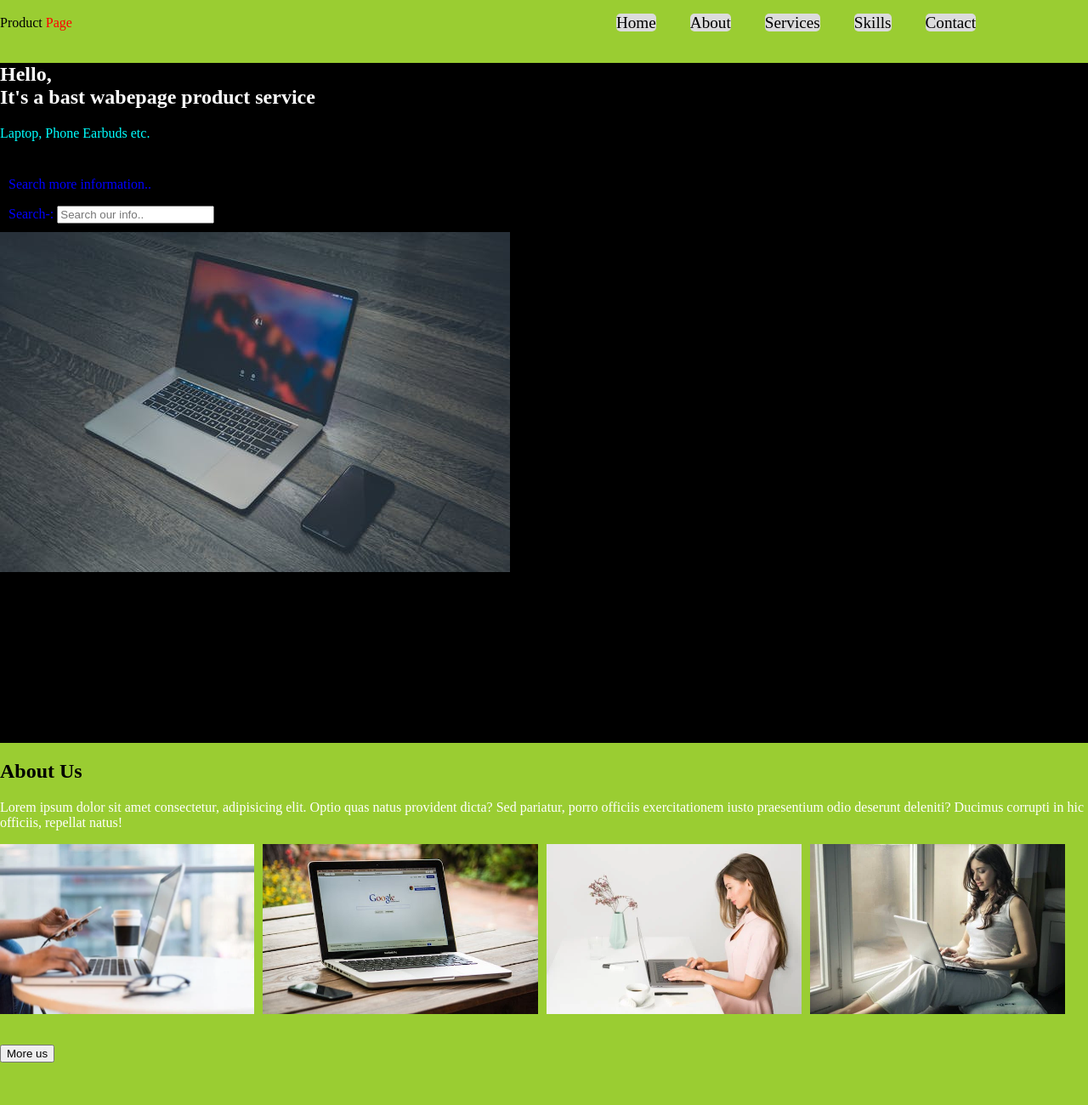
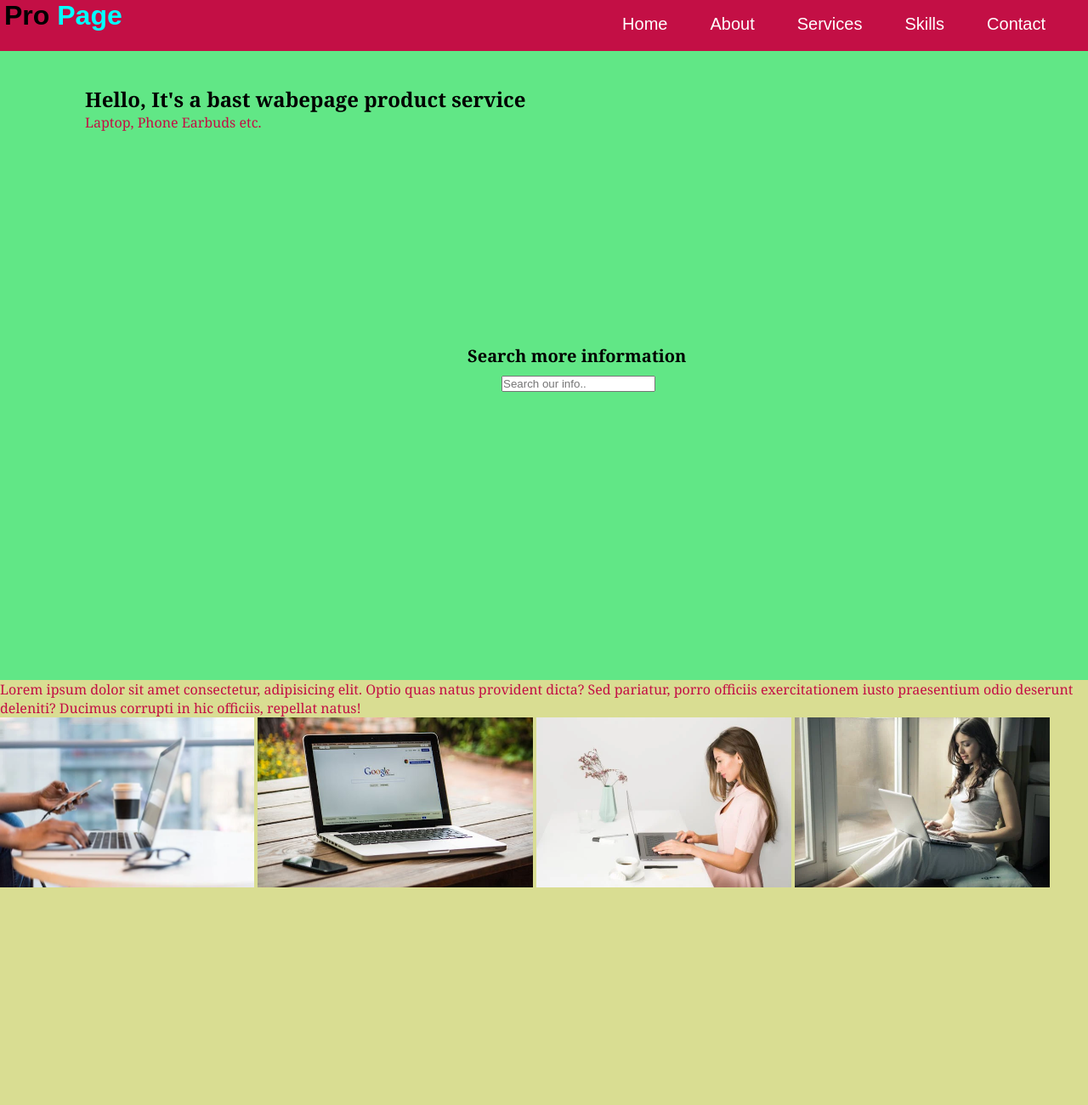
Before and after one commit to SameerAli-01/Product-Webpage, a plain HTML site: page index.html in a window 1280 px wide. Shown: the top 1300 px of the page at 85% size. Drawn offline with Linux system fonts and the light colour scheme; files whose address does not match are found by name.

Commit message:
update prodect page change

```diff
--- a/index.html
+++ b/index.html
@@ -9,9 +9,9 @@
     <body>
      <!-- Its a header.. -->
      <header class="header">
-        <div>
-          Product <span>Page</span>
-        </div>
+        <h1>
+          Pro <span class="page">Page</span>
+        </h1>
         <nav class="navbar">
           <ul>
             <li><a href="#home">Home</a></li>
@@ -27,60 +27,36 @@
       <main>
         <!-- Home section -->
         <section class="home" id="main">
-          <div class="div1">
-            <h2>
-              Hello, <br />It's a bast wabepage product service
+          <div class="home-containt">
+            <h2 class="heading-two">
+              Hello, It's a bast wabepage product service
             </h2>
-            <p>Laptop, Phone Earbuds etc.</p>
-            </div>
+            <p class="home-product">Laptop, Phone Earbuds etc.</p>
 
-          <div class="home-div2">
-            <p>Search more information..</p>
-            <label for="search">Search-: </label>
-            <input type="search" placeholder="Search our info.." id="input" />
+            <div class="home-search">
+              <label for="search" class="leble-search">Search more information</label> <br>
+              <input type="search" placeholder="Search our info.." id="search" class="seaech-but" />
+           </div>
+
           </div>
 
-          <div class="image-laptop">
-            <!-- <p>Image for Laptop here.</p> -->
+
+          <!-- <div class="image-laptop">
+             <p>Image for Laptop here.</p>
             <img src="C:\Users\hp\Desktop\Webpage product\Webpage\images\Laptop-photo-01.jpeg" alt="Laptop image">
-          </div>
+          </div> -->
         </section>
 
         <!-- About section -->
-        <section class="about" id="main">
-          <h2>About Us</h2>
-          <div class="about-div3">
-            <p>
-              Lorem ipsum dolor sit amet consectetur, adipisicing elit. Optio quas natus provident dicta? Sed pariatur, porro officiis exercitationem iusto praesentium odio deserunt deleniti? Ducimus corrupti in hic officiis, repellat natus!
-            </p>
-          </div>
-
-          <div class="about-div4">
-            <img
-            src="C:\Users\hp\Desktop\Webpage product\Webpage\images\photo-02.webp"
-            alt="My Image"
-            height="200px"
-          />
-          <img
-            src="C:\Users\hp\Desktop\Webpage product\Webpage\images\photo-03.jpeg"
-            alt="My Image"
-            height="200px"
-          />
-          <img
-            src="C:\Users\hp\Desktop\Webpage product\Webpage\images\photo-04.webp"
-            alt="My Image"
-            height="200px"
-          />
-          <img
-            src="C:\Users\hp\Desktop\Webpage product\Webpage\images\photo-05.webp"
-            alt="My Image"
-            height="200px"
-          />
-          </div>
-          <br> <br>
-          <button>More us</button>
-
-        </section>
+      <section class="about" id="main">
+          <p class="about-intro">Lorem ipsum dolor sit amet consectetur, adipisicing elit. Optio quas natus provident dicta? Sed pariatur, porro officiis exercitationem iusto praesentium odio deserunt deleniti? Ducimus corrupti in hic officiis, repellat natus!</p>
+        <source class="about-image">
+          <img src="C:\Users\hp\Desktop\Webpage product\Webpage\images\photo-02.webp" alt="My Image" height="200px"/>
+          <img src="C:\Users\hp\Desktop\Webpage product\Webpage\images\photo-03.jpeg" alt="My Image" height="200px" />
+          <img src="C:\Users\hp\Desktop\Webpage product\Webpage\images\photo-04.webp" alt="My Image" height="200px" />
+          <img src="C:\Users\hp\Desktop\Webpage product\Webpage\images\photo-05.webp" alt="My Image" height="200px" />
+        </source>
+      </section>
 
         <!-- Service section -->
         <section class="service" id="main">
@@ -93,11 +69,10 @@
                 alt="My cord"
                 width="250px"
               />
-              <h2>Phone</h2>
-              <p>It is a my Phone images...</p>
-              <p><b>Price-: </b> $ 200</p>
-              <button>Add to Card</button> <br />
-              <button>Buy Now</button>
+              <h2 class="product-name">Phone</h2>
+              <p class="product-intro">It is a my Phone images...</p>
+              <p class="product-price"><b>Price-: </b> $ 200</p>
+              <button class="product-button2">Buy Now</button>
             </div>
             <div class="item">
               <img
@@ -105,11 +80,10 @@
                 alt="My cord"
                 width="250px"
               />
-              <h2>Laptop</h2>
-              <p>It is a my Laptop images...</p>
-              <p><b>Price-: </b> $ 400</p>
-              <button>Add to Card</button> <br />
-              <button>Buy Now</button>
+              <h2 class="product-name">Laptop</h2>
+              <p class="product-intro">It is a my Laptop images...</p>
+              <p class="product-price"><b>Price-: </b> $ 400</p>
+              <button class="product-button2">Buy Now</button>
             </div>
             <div class="item">
               <img
@@ -117,11 +91,10 @@
                 alt="My cord"
                 width="250px"
               />
-              <h2>Earbuds</h2>
-              <p>It is a my Earbuds images...</p>
-              <p><b>Price-: </b> $ 100</p>
-              <button>Add to Card</button> <br />
-              <button>Buy Now</button>
+              <h2 class="product-name">Earbuds</h2>
+              <p class="product-intro">It is a my Earbuds images...</p>
+              <p class="product-price"><b>Price-: </b> $ 100</p>
+              <button class="product-button2">Buy Now</button>
             </div>
           </div>
         </section>
--- a/style.css
+++ b/style.css
@@ -1,62 +1,114 @@
+*{
+    margin: 0;
+    padding: 0;
+    box-sizing: border-box;
+}
 body{
-    padding: 0;
-    margin: 0;
-    box-sizing: border-box;
-    background-color: yellowgreen;
+    font-family: Georgia, 'Times New Roman', Times, serif;
 }
-/* header section */
 .header{
-    display: flex;
-    align-items: center;
+    background-color: #C30F45;
+    font-family: sans-serif;
+    height: 60px;
+    width: 100%;
+    position: fixed;
+    align-content: center;
 }
-span{
-    color: red;
+h1{
+    margin-left: 5px;
+}
+.page{
+    color: aqua;
 }
 
 .navbar ul{
+    margin-right: 50px;
     display: flex;
+    justify-content: end;
+    gap: 50px;
+    position: relative;
+    bottom: 20px;
     list-style: none;
-    position: relative;
-    left: 600px;
-    gap: 40px;
 }
 .navbar ul li a{
-    background-color: gainsboro;
-    font-size: larger;
+    font-size: 20px;
+    text-decoration: none;
+    color: white;
+}
+a:hover{
     border-radius: 5px;
-    text-decoration: none;
-    color: black;
+    box-shadow: 2px 3px 4px 5px white;
 }
 
 /* home section */
 .home{
     height: 100vh;
     width: 100%;
-    background-color: black;
+    background-color: #61E786;
 }
-.div1{
-    color: aqua;
+
+.home-containt{
+    position: absolute;
+    left: 100px;
+    top: 100px;
 }
-.div1 h2{
-    color: white;
+
+/* .home-intro{
+    color: blueviolet;
+    animation: slide 10s linear 5s infinite alternate;
+} */
+.heading-two{
+animation: myLoader 5s ease-out infinite;
 }
-.home-div2{
-    color: blue;
-    padding: 10px;
+
+@keyframes myLoader{
+    0%, 100%{
+        transform: translatex(0);
+    }
+    50%{
+        transform: translatex(-50px);
+        transform: translatex(-35);
+    }
+}
+
+.home-product{
+    color: #C30F45;
+}
+
+
+.home-search{
+    color: #CDFFFC;
+    position: relative;
+    left: 450px;
+    top: 250px;
+}
+.leble-search{
+    color: black;
+    font-size: 20px;
+    font-weight: bold;
+}
+.seaech-but{
+    margin-top: 10px;
+    margin-left: 40px;
 }
 
 /* about section */
 .about{
     height: 100vh;
     width: 100%;
+    background-color: #d9dd92;
 }
-.about-div3{
-    color: white;
+.about-intro{
+    color: #C30F45;
 }
 .about-div4{
     display: flex;
     gap: 10px;
     flex-wrap: wrap;
+}
+.more-info{
+    background-color: black;
+    color: white;
 }
 
 /* service section */
@@ -72,8 +124,25 @@ span{
 }
 .item{
     background-color: blue;
-    border-radius: 20px;
+
 }
+.product-name{
+    font-size: 36px;
+}
+.product-intro{
+    color: aliceblue;
+    font-size: 20px;
+}
+.product-price{
+    font-style: italic;
+    color: black;
+}
+.product-button2{
+    margin-left: 5px;
+    background-color: black;
+    color: white;
+}
+
 
 /* contact section */
 .contact{
```
